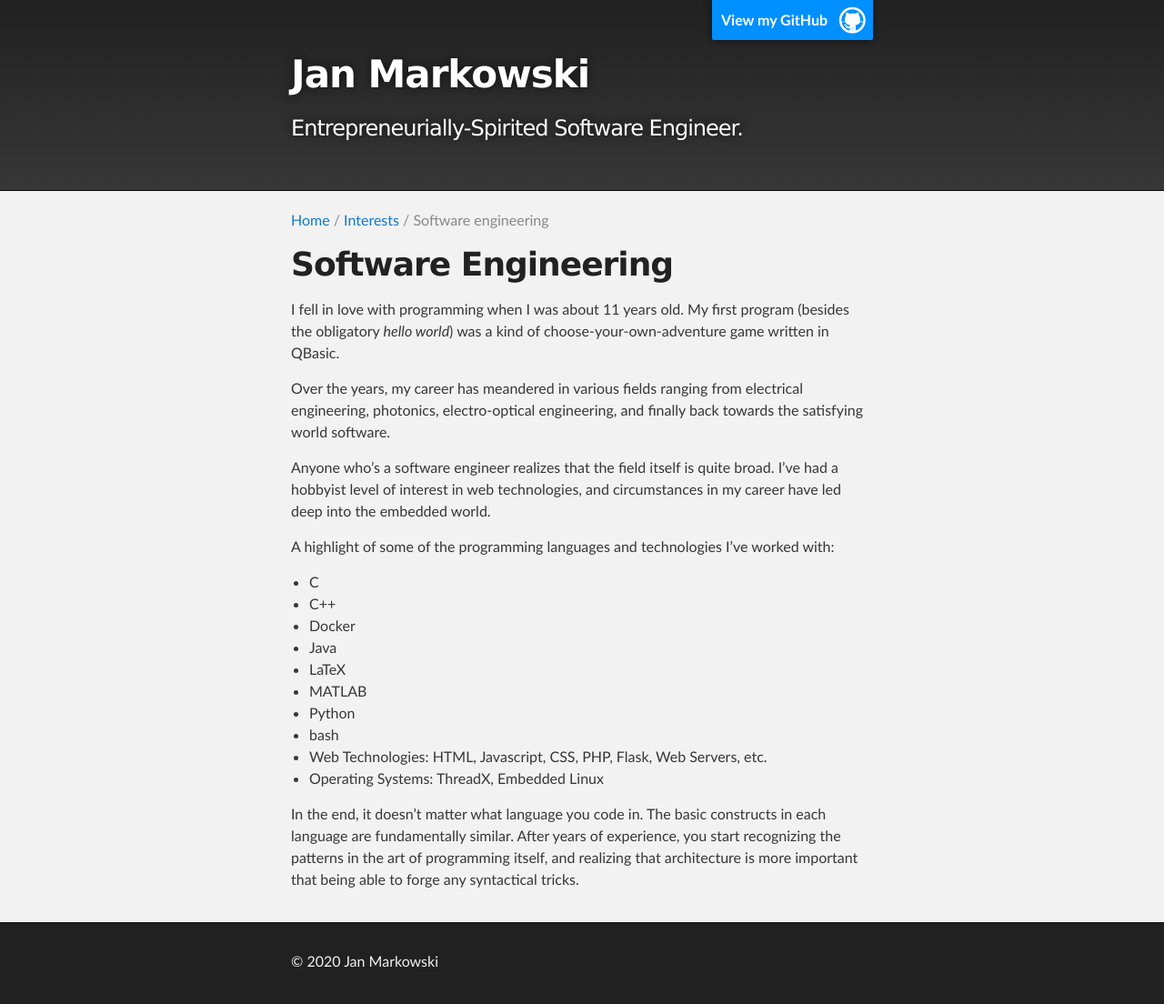
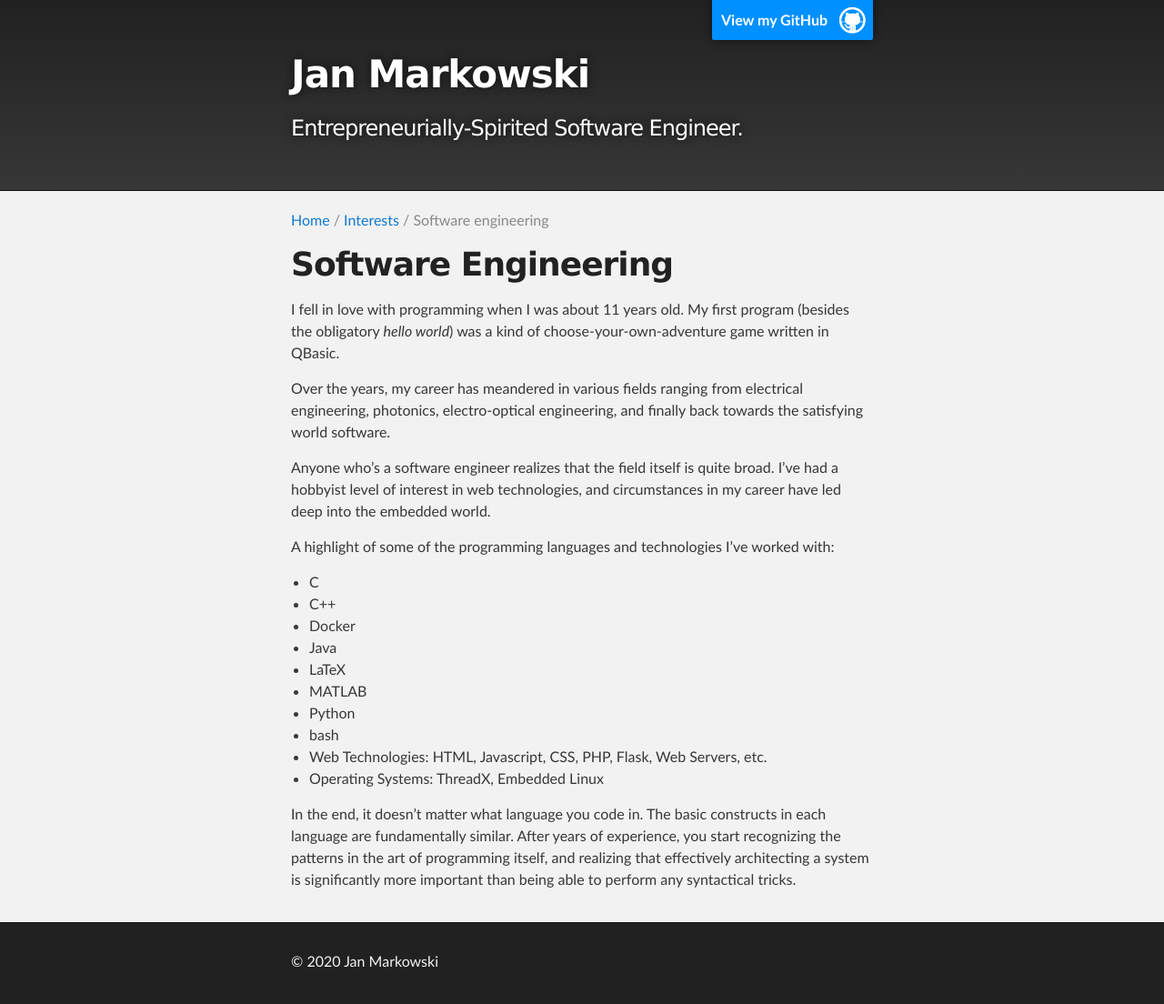
Before and after one commit to jmarkowski/jmarkowski.github.io, a Jekyll site: the page built from _interests/software_engineering.md, in a window 1280 px wide. Shown: the whole page at 91% size. Built offline with Jekyll 4.4.1, drawn with Linux system fonts in a browser that asks for light colours.

Commit message:
Text updates (where typos appeared)

```diff
--- a/_interests/software_engineering.md
+++ b/_interests/software_engineering.md
@@ -33,6 +33,7 @@ with:
 In the end, it doesn't matter what language you code in. The basic constructs in
 each language are fundamentally similar. After years of experience, you start
 recognizing the patterns in the art of programming itself, and realizing that
-architecture is more important that being able to forge any syntactical tricks.
+effectively architecting a system is significantly more important than being
+able to perform any syntactical tricks.
 
 <!-- TODO: Add books related to software engineering -->
```
